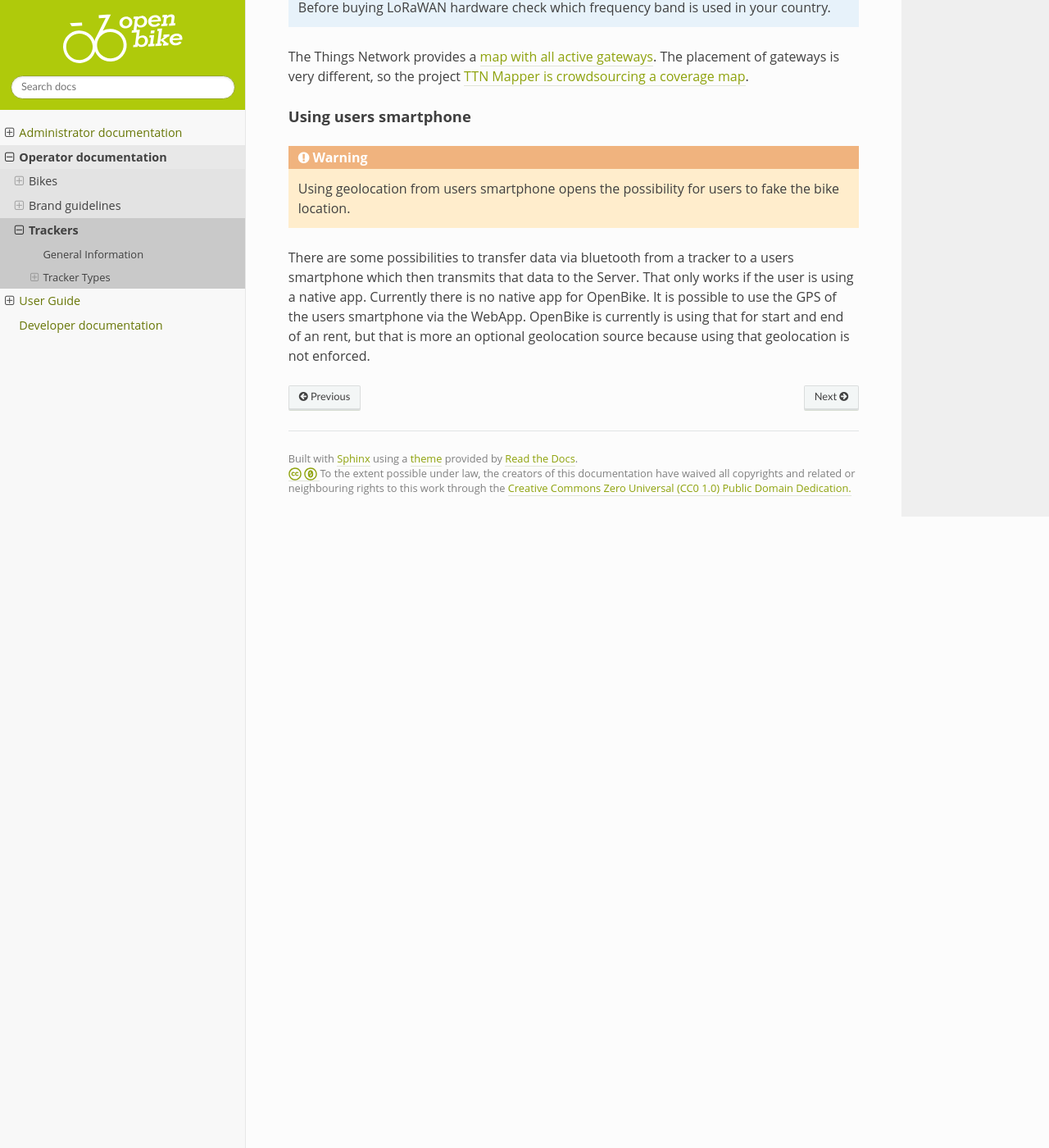
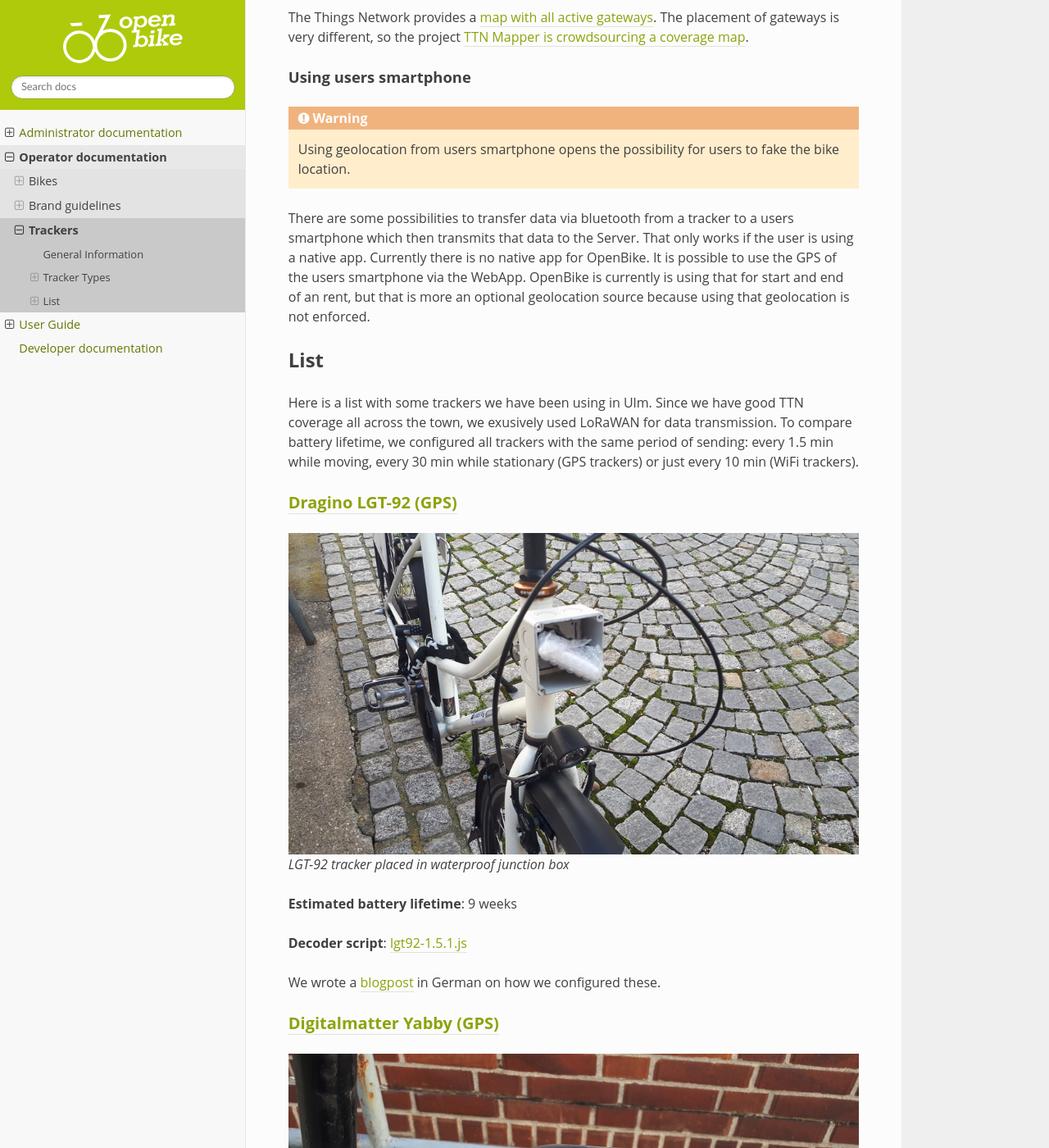
Before and after one commit to transportkollektiv/openbike, a Sphinx documentation site: the page built from docs/operator/trackers.rst, in a window 1280 px wide and 1400 px high, scrolled down 3627 px. Shown: the whole window at 82% size. Built offline with Sphinx 7.4.7 and the Read the Docs theme 2.0.0, drawn with Linux system fonts in a browser that asks for light colours; pages that are not in the unit, such as notebooks, are missing from menus; before the commit the page ends 4257 px from its top, so only the background shows below that; some of the changed text lies outside the part shown.

Commit message:
operator docs: add tracker list

```diff
--- a/docs/operator/trackers.rst
+++ b/docs/operator/trackers.rst
@@ -90,3 +89,79 @@ Using users smartphone
 
 There are some possibilities to transfer data via bluetooth from a tracker to a users smartphone which then transmits that data to the Server. That only works if the user is using a native app. Currently there is no native app for OpenBike.
 It is possible to use the GPS of the users smartphone via the WebApp. OpenBike is currently is using that for start and end of an rent, but that is more an optional geolocation source because using that geolocation is not enforced.
+
+
+List
+----
+
+Here is a list with some trackers we have been using in Ulm. Since we have good TTN coverage all across the town, we exusively used LoRaWAN for data transmission. To compare battery lifetime, we configured all trackers with the same period of sending: every 1.5 min while moving, every 30 min while stationary (GPS trackers) or just every 10 min (WiFi trackers).
+
+
+`Dragino LGT-92 (GPS) <https://www.dragino.com/products/lora/item/142-lgt-92.html>`_
+^^^^^^^^^^^^^^^^^^^^^^^^^^^^^^^^^^^^^^^^^^^^^^^^^^^^^^^^^^^^^^^^^^^^^^^^^^^^^^^^^^^^
+.. figure:: ../images/tracker-dragino.jpg
+   :width: 100%
+   :alt: tracker dragino
+
+   LGT-92 tracker placed in waterproof junction box
+
+**Estimated battery lifetime**: 9 weeks
+
+**Decoder script**: `lgt92-1.5.1.js <https://github.com/stadtulm/tracker-ttn-decoders/blob/master/lgt92-1.5.1.js>`_
+
+We wrote a `blogpost <https://ulm.dev/2020/09/25/lora-tracker-konfigurieren/>`_ in German on how we configured these.
+
+`Digitalmatter Yabby (GPS) <https://www.digitalmatter.com/devices/yabby-lorawan/>`_
+^^^^^^^^^^^^^^^^^^^^^^^^^^^^^^^^^^^^^^^^^^^^^^^^^^^^^^^^^^^^^^^^^^^^^^^^^^^^^^^^^^^
+.. figure:: ../images/tracker-yabby.jpg
+   :width: 100%
+   :alt: tracker yabby
+
+   Yabby tracker assembled to luggage carrier
+
+**Estimated battery lifetime**: 7 weeks
+
+**Decoder script**: `dm-yabby.js <https://github.com/stadtulm/tracker-ttn-decoders/blob/master/dm-yabby.js>`_
+
+`Digitalmatter Oyster (GPS) <https://www.digitalmatter.com/devices/oyster-lorawan/>`_
+^^^^^^^^^^^^^^^^^^^^^^^^^^^^^^^^^^^^^^^^^^^^^^^^^^^^^^^^^^^^^^^^^^^^^^^^^^^^^^^^^^^^^
+
+.. figure:: ../images/tracker-oyster.jpg
+   :width: 100%
+   :alt: tracker oyster
+
+   Finding a good place of assembly for this tracker can be a bit challenging
+
+**Estimated battery lifetime**: 7 weeks
+
+**Decoder script**: `dm-yabby.js <https://github.com/stadtulm/tracker-ttn-decoders/blob/master/dm-yabby.js>`_
+
+`OpenBike Lortinchen (WiFi) <https://github.com/stadtulm/Lora-Wifi-Location-Tracker>`_
+^^^^^^^^^^^^^^^^^^^^^^^^^^^^^^^^^^^^^^^^^^^^^^^^^^^^^^^^^^^^^^^^^^^^^^^^^^^^^^^^^^^^^^
+
+.. figure:: ../images/tracker-wifi.jpg
+   :width: 100%
+   :alt: tracker lortinchen
+
+   Lortinchen placed in waterproof battery pack (wrapped with tape, to make it really waterproof...) and assembled with Velcro
+
+**Estimated battery lifetime**: 10 weeks
+
+See the `Lora-Wifi-Location-Tracker repo <https://github.com/stadtulm/Lora-Wifi-Location-Tracker>`_ for design, firmware and decoder files.
+
+
+
+`OpenBike Feuchtraumabzweigdose (GPS + WiFi) <https://github.com/stadtulm/feuchtraumabzweigdose>`_
+^^^^^^^^^^^^^^^^^^^^^^^^^^^^^^^^^^^^^^^^^^^^^^^^^^^^^^^^^^^^^^^^^^^^^^^^^^^^^^^^^^^^^^^^^^^^^^^^^^
+
+.. image:: ../images/tracker-fad.jpg
+   :width: 100%
+   :alt: tracker feuchtraumabzweigdose
+
+This one is still quite experimental and not fully tested yet. Go to the `feuchtraumabzweigdose repo <https://github.com/stadtulm/feuchtraumabzweigdose>`_ if you want to give it a try.
+
+
+Others
+^^^^^^
+
+You have had some experiences with other tracker models? We highly appreciate `pull requests <https://github.com/stadtulm/OpenBike/pulls>`_! :)
```
Also changed, not shown: other parts of docs/operator/trackers.rst (+0 -1 lines), docs/images/tracker-dragino.jpg (added), docs/images/tracker-fad.jpg (added), docs/images/tracker-oyster.jpg (added), docs/images/tracker-wifi.jpg (added), docs/images/tracker-yabby.jpg (added).
